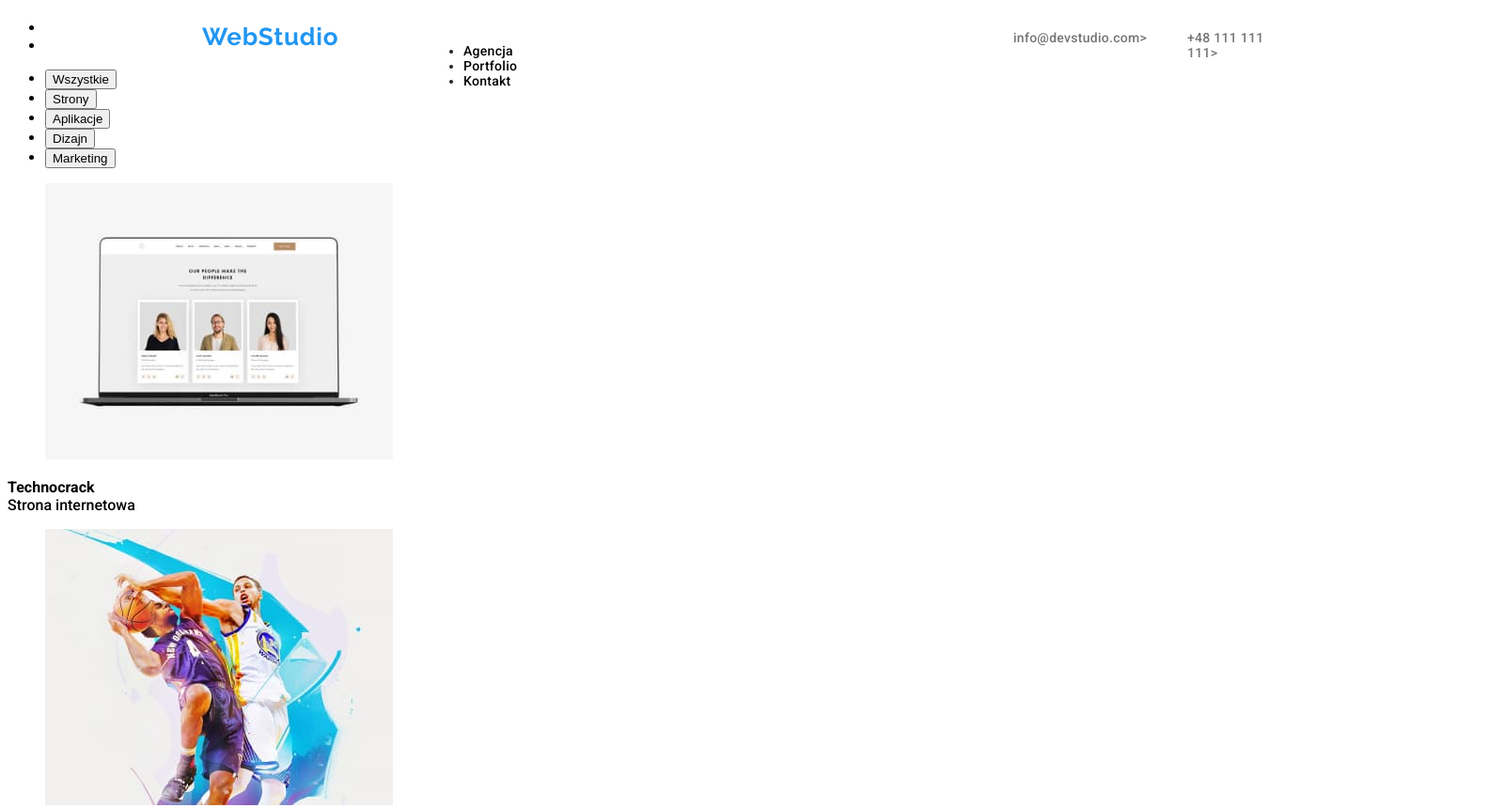
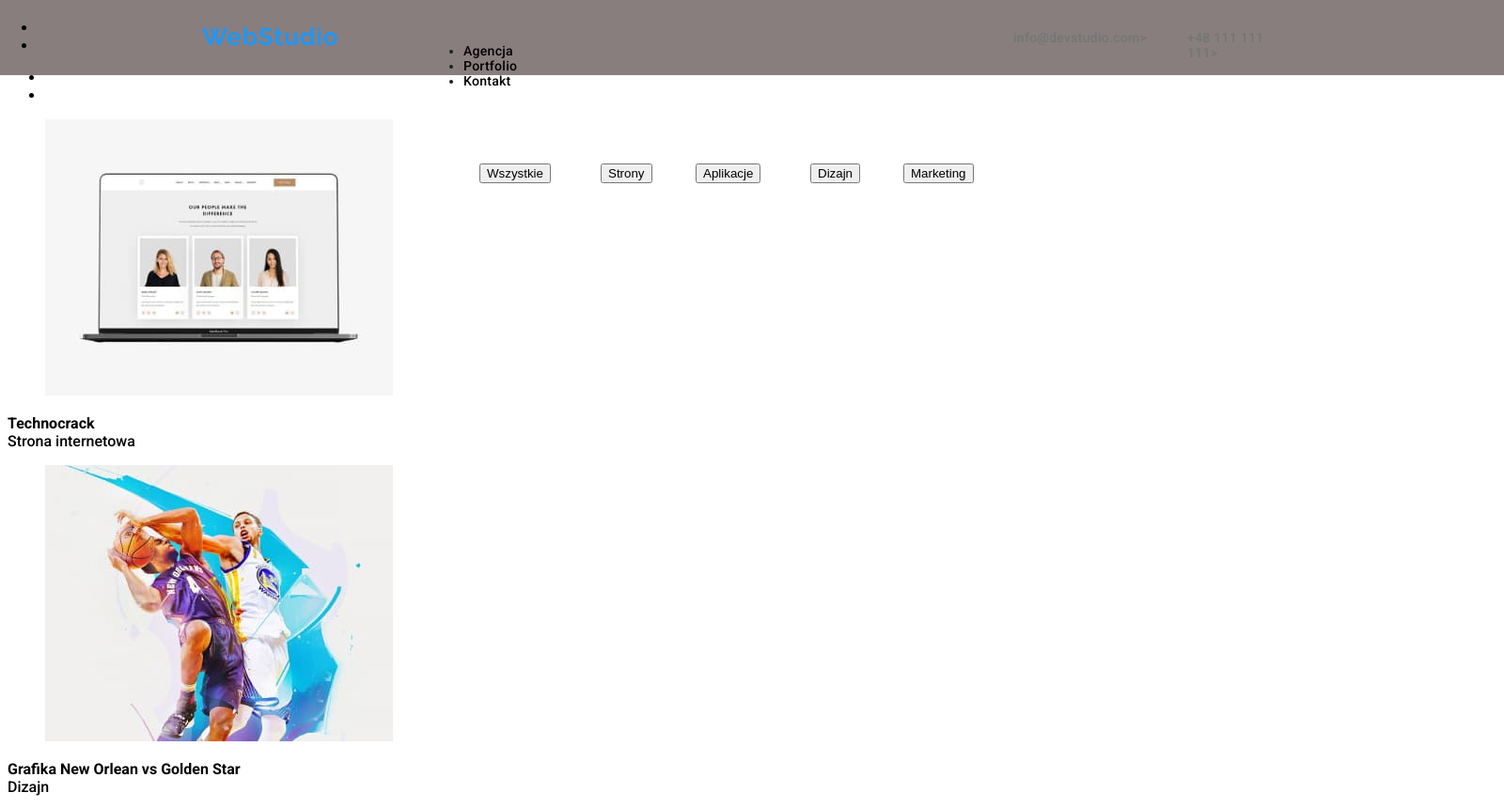
Before and after one commit to mikolajbotor/goit-markup-hw-02, a plain HTML site: page portfolio.html in a window 1280 px wide. Shown: the top 860 px of the page at 94% size, 1600 px wide, since content can reach past the window. Drawn offline with Linux system fonts and the light colour scheme.

Commit message:
zaczynam łapać coraz bardziej, przy trzecim zadaniu będą lepsze notki

```diff
--- a/css/styles.css
+++ b/css/styles.css
@@ -7,6 +7,15 @@ body{
 a{
     text-decoration: none;
     color:black
+    }
+
+header{
+    position: absolute;
+    width: 1600px;
+    height: 80px;
+    left: 0px;
+    top: 0px;
+    background-color: #887e7e;
 }
 
 .logo-header{
@@ -77,6 +86,7 @@ left: 1263px;
 top: 32px;
 }
 
+
 .logo-footer{
     text-decoration: none;
   font-weight: 700;
--- a/portfolio.html
+++ b/portfolio.html
@@ -29,13 +29,13 @@
         </ul>
     </header>
     <main>
-        <section>
+        <section class="buttons">
             <ul>
-                <li><button type="button">Wszystkie</button></li>
-                <li><button type="button">Strony</button></li>
-                <li><button type="button">Aplikacje</button></li>
-                <li><button type="button">Dizajn</button></li>
-                <li><button type="button">Marketing</button></li>
+                <li><button style="position: absolute; left: 510px; top: 174px;" type="button">Wszystkie</button></li>
+                <li><button style="position: absolute; left: 639px; top: 174px;" type="button">Strony</button></li>
+                <li><button style="position: absolute; left: 740px; top: 174px;" type="button">Aplikacje</button></li>
+                <li><button style="position: absolute; left: 862px; top: 174px;" type="button">Dizajn</button></li>
+                <li><button style="position: absolute; left: 961px; top: 174px;" type="button">Marketing</button></li>
             </ul>
         </section>
         <div>
```
Lines whose indentation alone changed are shown as unchanged.
